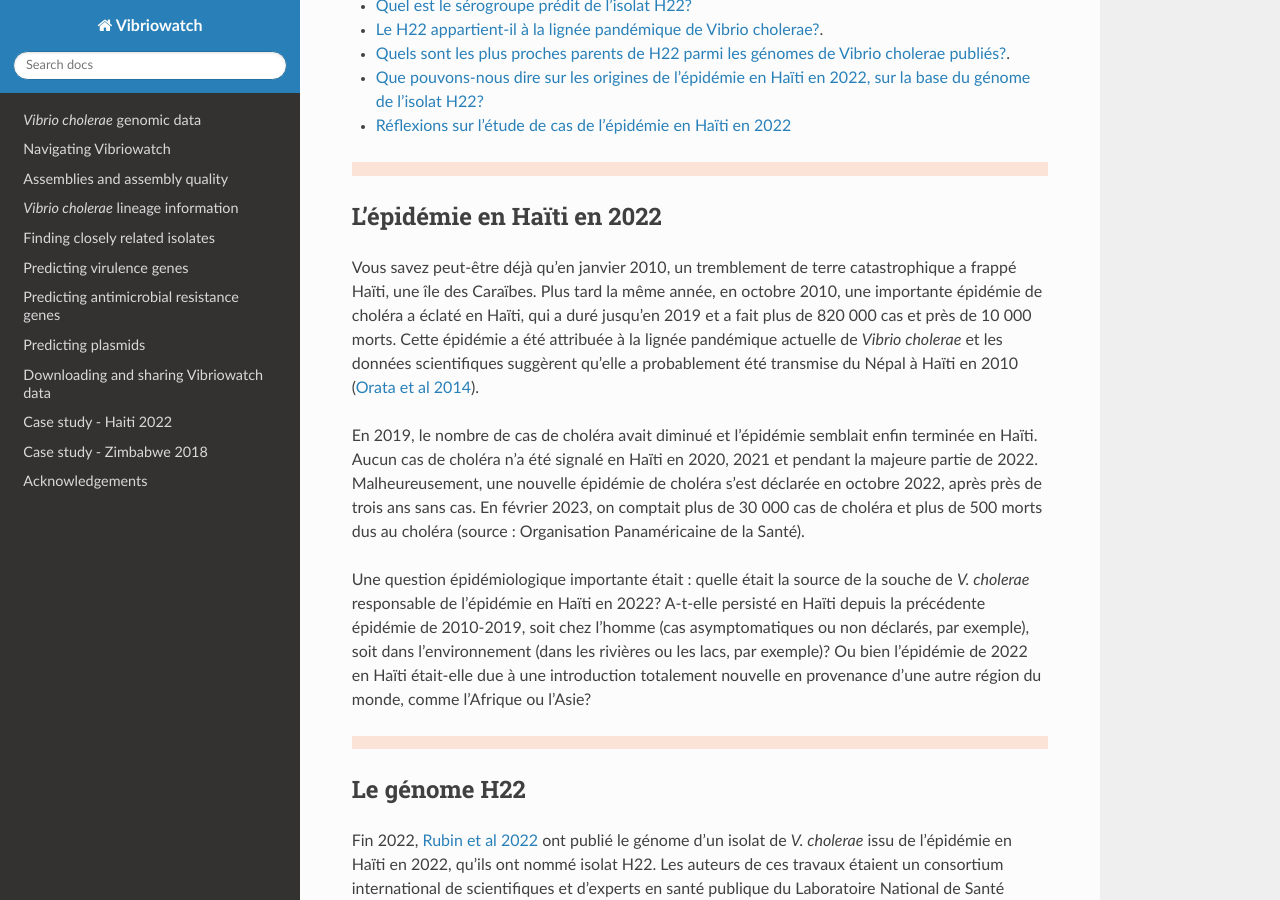
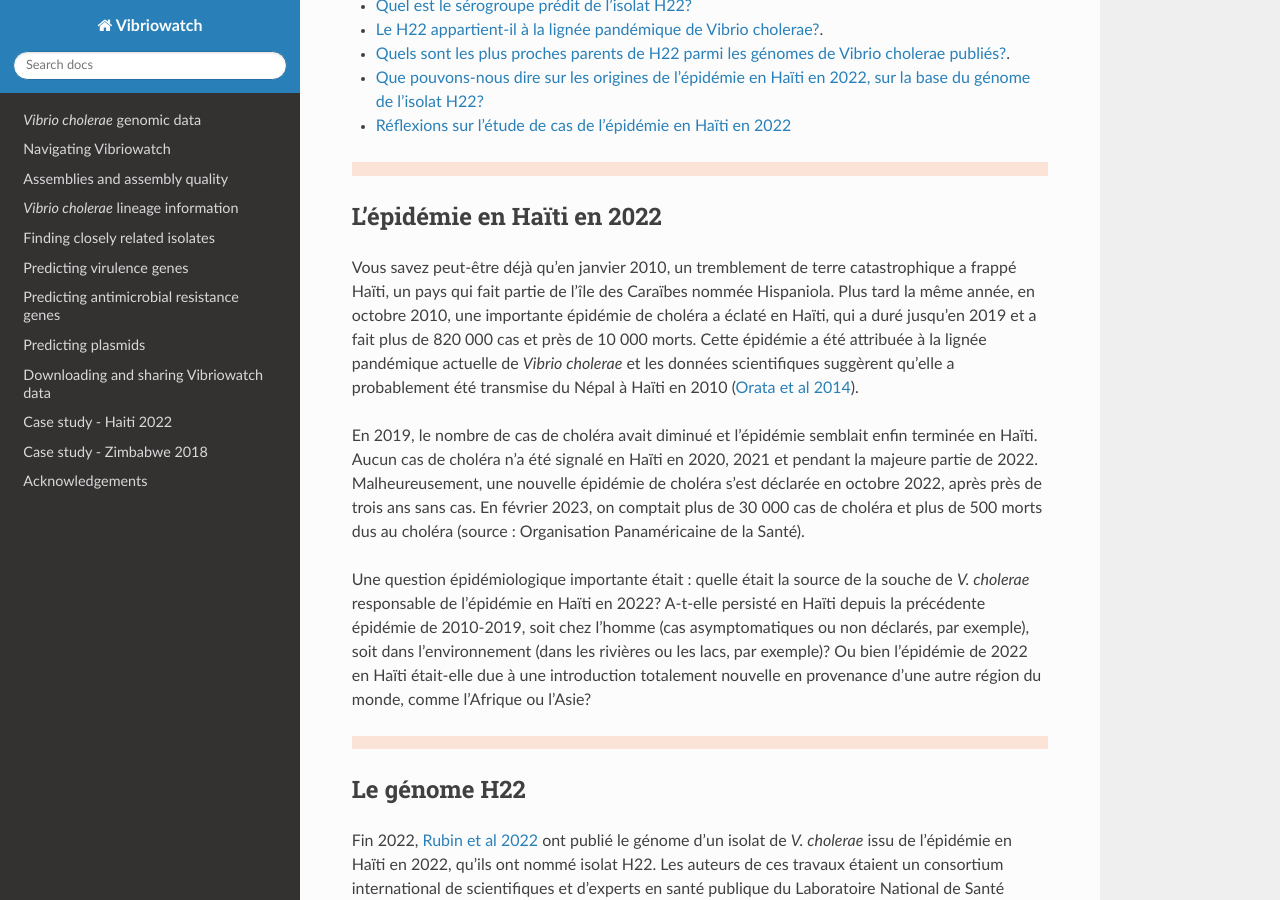
Before and after one commit to avrilcoghlan/vibriowatch, a Sphinx documentation site: the page built from docs/source/haiti_francais.rst, in a window 1280 px wide and 900 px high, scrolled down 670 px. Built offline with Sphinx 7.4.7 and the Read the Docs theme 3.1.0, drawn with Linux system fonts in a browser that asks for light colours.

Commit message:
Update haiti_francais.rst

```diff
--- a/docs/source/haiti_francais.rst
+++ b/docs/source/haiti_francais.rst
@@ -26,7 +26,7 @@ Cette étude de cas a été sélectionnée car elle illustre la persistance du c
 L'épidémie en Haïti en 2022
 ---------------------------
 
-Vous savez peut-être déjà qu'en janvier 2010, un tremblement de terre catastrophique a frappé Haïti, une île des Caraïbes.
+Vous savez peut-être déjà qu'en janvier 2010, un tremblement de terre catastrophique a frappé Haïti, un pays qui fait partie de l'île des Caraïbes nommée Hispaniola.
 Plus tard la même année, en octobre 2010, une importante épidémie de choléra a éclaté en Haïti, qui a duré jusqu'en 2019 et a fait plus de 820 000 cas et près de 10 000 morts. Cette épidémie a été attribuée à la lignée pandémique actuelle de *Vibrio cholerae* et les données scientifiques suggèrent qu'elle a probablement été transmise du Népal à Haïti en 2010 (`Orata et al 2014`_).
 
 .. _Orata et al 2014: https://pubmed.ncbi.nlm.nih.gov/24699938/
```
